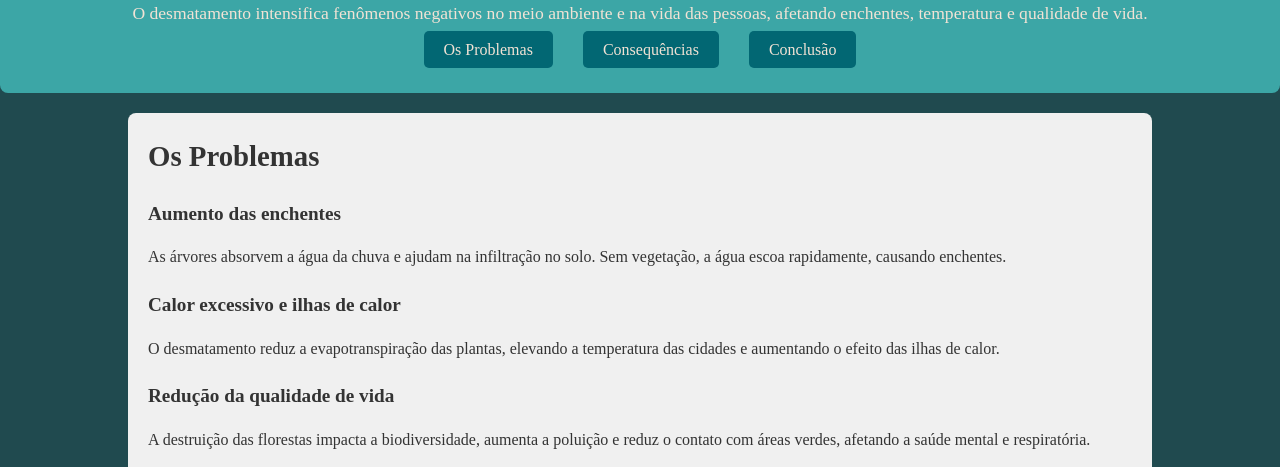
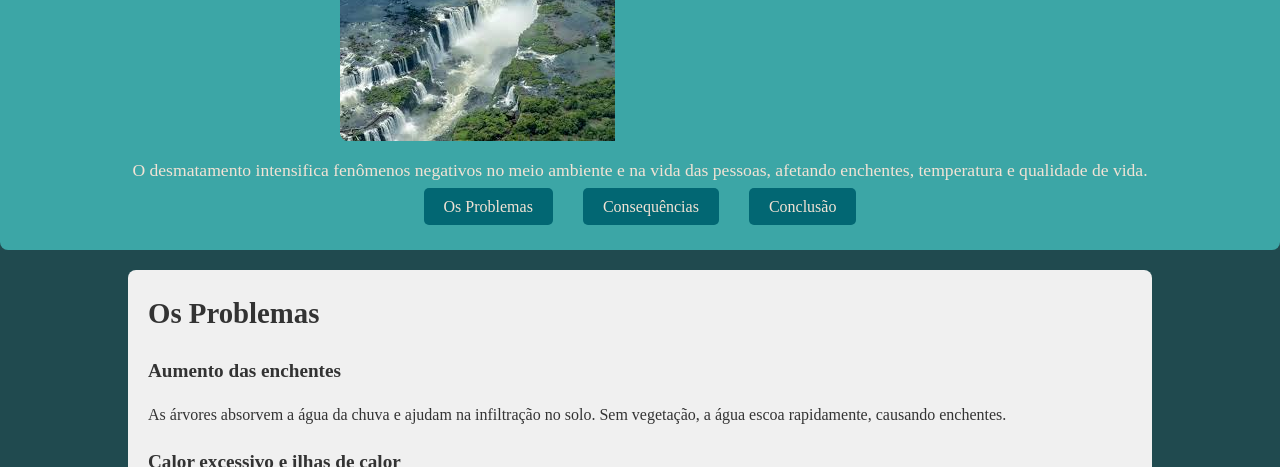
Before and after one commit to ProfessoraClaide/agr, a plain HTML site: page index.html in a window 1280 px wide. Shown: the part 123-590 px from the top of the page. Drawn offline with Linux system fonts and the light colour scheme; a web font is replaced by a local one.

Commit message:
finalizando

```diff
--- a/index.html
+++ b/index.html
@@ -15,7 +15,7 @@
     <header>
         <h1>Impacto do Desmatamento</h1>
         <div class="image-container">
-            <img src="cataratas-do-iguacu.jpg"
+            <img src="download (2).jpeg"
                 alt="Foto das Cataratas do Iguaçu, um lugar com muitas árvores e mata nativa preservada.">
         </div>
         <p>O desmatamento intensifica fenômenos negativos no meio ambiente e na vida das pessoas, afetando enchentes, temperatura e qualidade de vida.</p>
```
